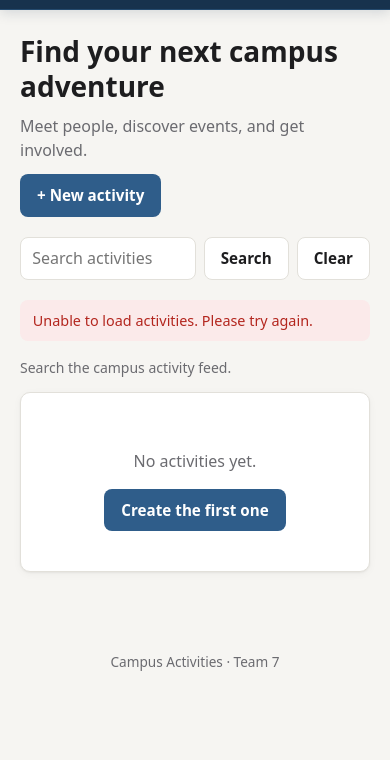
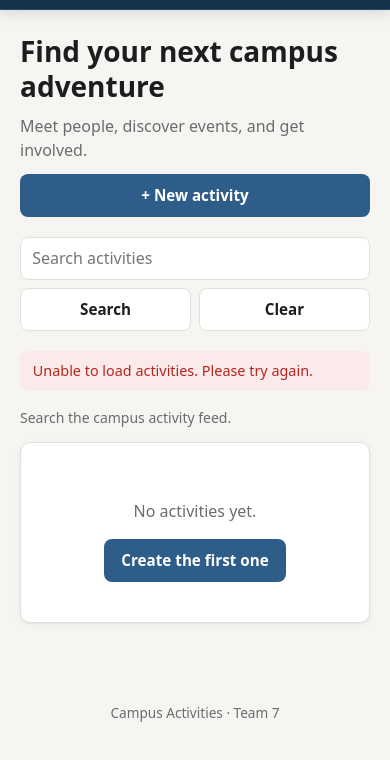
Before and after one commit to davidav5000/team7repo, a website: page public/index.html in a window 390 px wide. Shown: the part 80-840 px from the top of the page. Drawn offline with Linux system fonts and the light colour scheme; no server answers.

Commit message:
last mobile touch ups

```diff
--- a/public/css/styles.css
+++ b/public/css/styles.css
@@ -584,6 +584,22 @@ main.medium > form {
   .form-row {
     grid-template-columns: 1fr;
   }
+
+  .toolbar {
+    flex-wrap: wrap;
+  }
+
+  .toolbar input {
+    flex: 1 0 100%;
+  }
+
+  .toolbar .btn {
+    flex: 1 1 calc(50% - 0.25rem);
+  }
+
+  .page-head > .btn {
+    width: 100%;
+  }
 }
 .toolbar input {
   min-width: 0;
```
